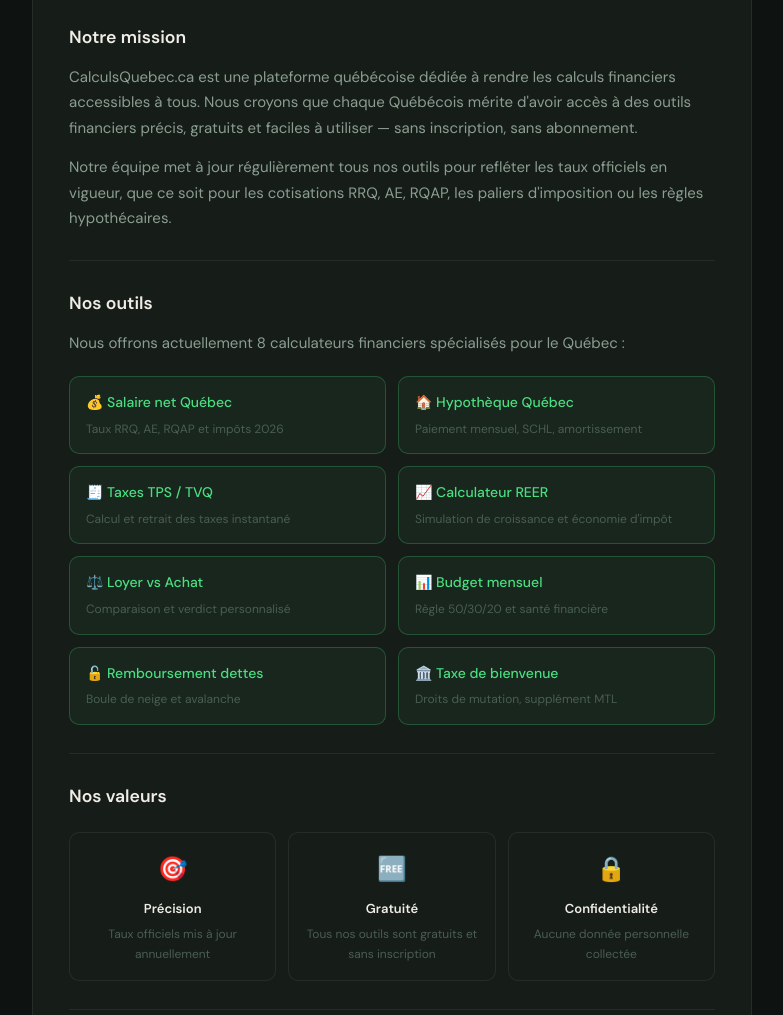
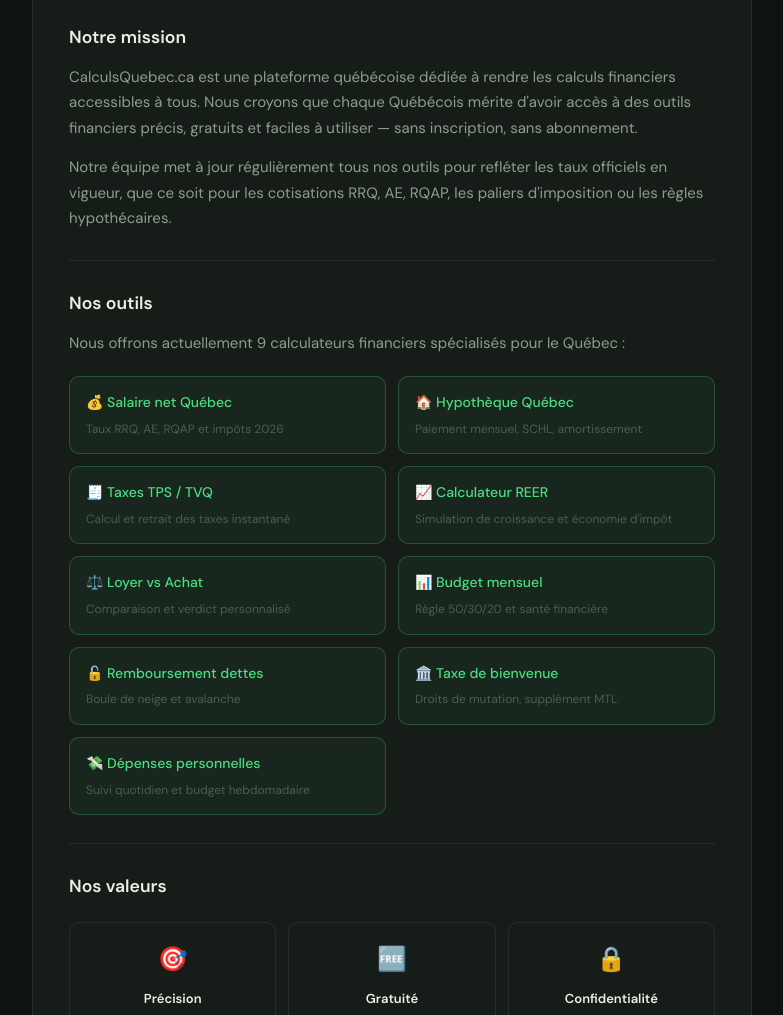
Before and after one commit to T-sir12/t-sir12.github.io, a plain HTML site: page a-propos.html in a window 1280 px wide. Shown: the part 270-1285 px from the top of the page, without its empty margins (248-1031 px from the left). Drawn offline with Linux system fonts and the light colour scheme.

Commit message:
Update a-propos.html

```diff
--- a/a-propos.html
+++ b/a-propos.html
@@ -58,7 +58,7 @@
     <p>Notre équipe met à jour régulièrement tous nos outils pour refléter les taux officiels en vigueur, que ce soit pour les cotisations RRQ, AE, RQAP, les paliers d'imposition ou les règles hypothécaires.</p>
 
     <h2>Nos outils</h2>
-    <p>Nous offrons actuellement 8 calculateurs financiers spécialisés pour le Québec :</p>
+    <p>Nous offrons actuellement 9 calculateurs financiers spécialisés pour le Québec :</p>
     <div class="tools-grid">
       <div class="tool-item">
         <div class="tool-item-title">💰 Salaire net Québec</div>
@@ -91,6 +91,10 @@
       <div class="tool-item">
         <div class="tool-item-title">🏛️ Taxe de bienvenue</div>
         <div class="tool-item-desc">Droits de mutation, supplément MTL</div>
+      </div>
+      <div class="tool-item">
+        <div class="tool-item-title">💸 Dépenses personnelles</div>
+        <div class="tool-item-desc">Suivi quotidien et budget hebdomadaire</div>
       </div>
     </div>
 
```
